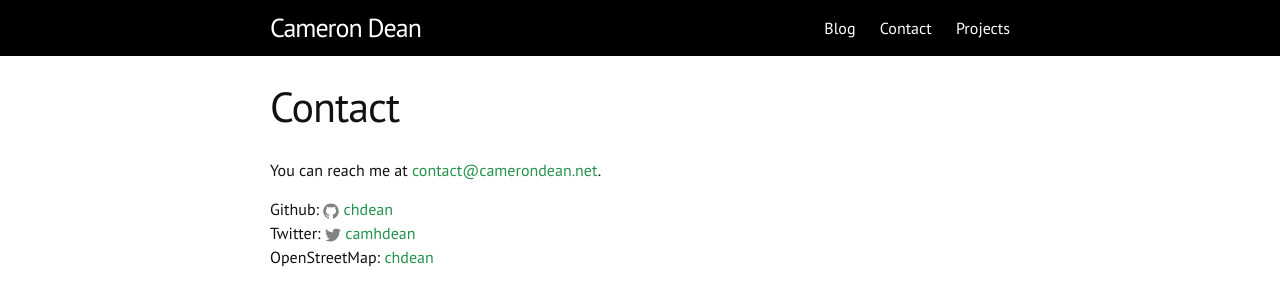
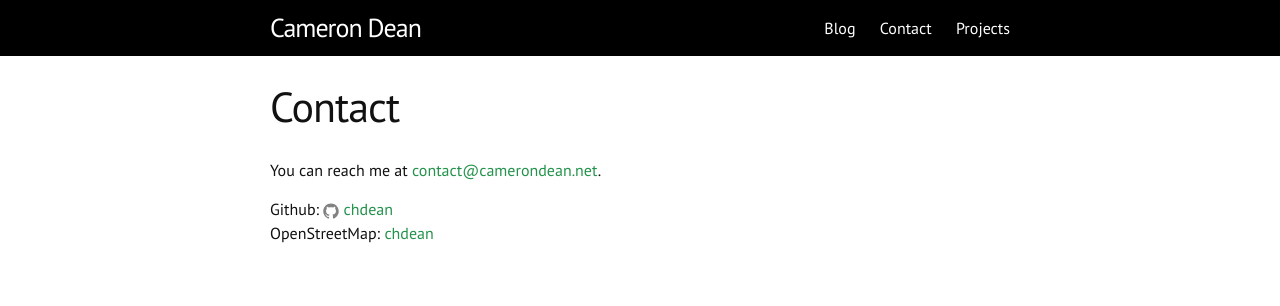
Before and after one commit to chdean/chdean.github.io, a Jekyll site: the page built from contact.md, in a window 1280 px wide. Shown: the top 306 px of the page. Built offline with Jekyll 4.4.1, drawn with Linux system fonts in a browser that asks for light colours.

Commit message:
remove twitter

```diff
--- a/contact.md
+++ b/contact.md
@@ -8,6 +8,5 @@ You can reach me at [contact@camerondean.net](mailto:contact@camerondean.net).
 
 <ul class="social-media-list">
   <li>Github: {% include icon-github.html username=site.github_username %}</li>
-  <li>Twitter: {% include icon-twitter.html username=site.twitter_username %}</li>
   <li>OpenStreetMap: {% include icon-osm.html username=site.osm_username %}</li>
 </ul>
```
